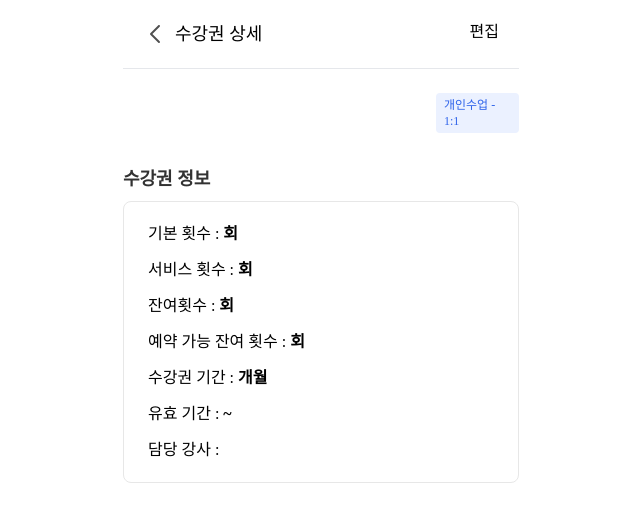
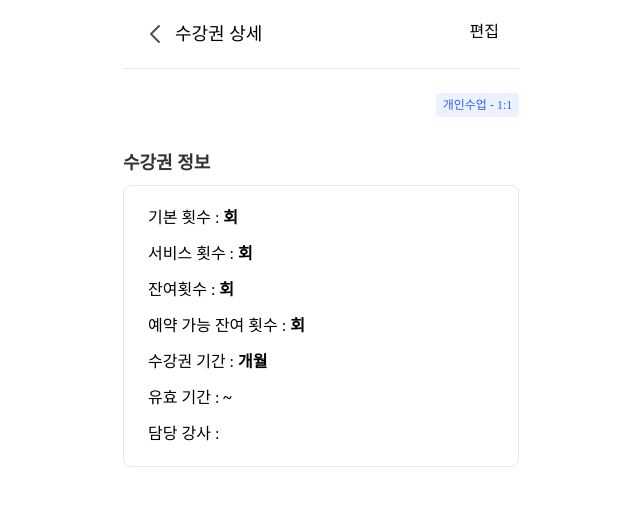
Before and after one commit to pie-sfac/2-18-PainKiller, a React (Vite) app in the folder pain-killer/: page /dtickets/1 in a window 1280 px wide. Shown: the top 522 px of the page, without its empty margins (319-959 px from the left). Built offline with nearby package versions, Linux system fonts and the light colour scheme; no server answers; a web font is replaced by a local one.

Commit message:
작은 수정

```diff
--- a/pain-killer/src/pages/member/MemberTicketsDetail.tsx
+++ b/pain-killer/src/pages/member/MemberTicketsDetail.tsx
@@ -80,7 +80,7 @@ const DetailMemberTickets = () => {
 
         <div className="flex justify-between mt-6 ">
           <p className="font-bold text-xl">{deTickets?.title}</p>
-          <p className="text-left bg-Pri-50 text-xs px-2 py-1 rounded text-Pri-500 w-[83px]">
+          <p className="flex justify-center items-center bg-Pri-50 text-xs px-1 py-1 rounded text-Pri-500 w-[83px]">
             개인수업 - 1:1
           </p>
         </div>
```
